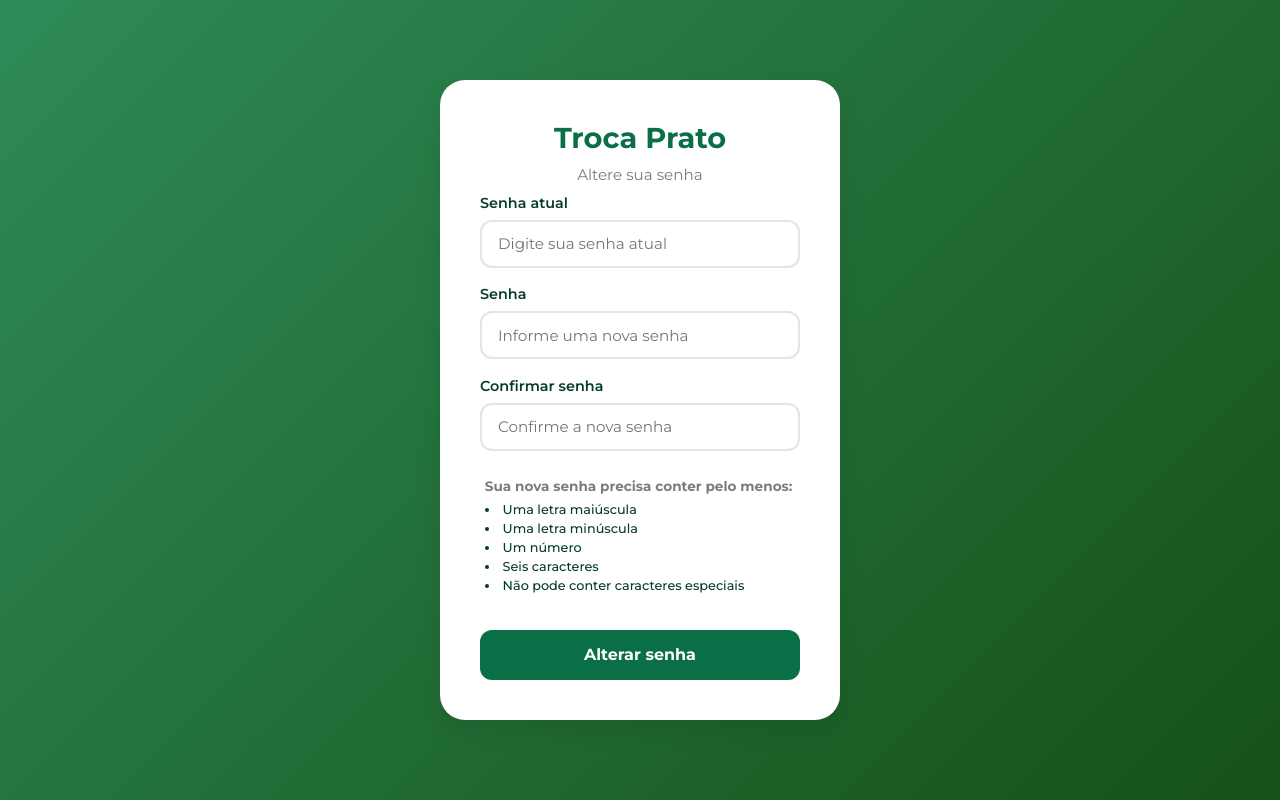
After one commit to gabriel-domonte/TrocaPrato, a Flask app: page /alterar-senha in a window 1280 px wide. The commit adds this page. Run offline with Flask 3, Linux system fonts and the light colour scheme; the visitor is signed in with stand-in values (Sample User, id 1); some web fonts are replaced.

Commit message:
feat: implementa alteração de senha

```diff
--- a/app/controller/autenticacao.py
+++ b/app/controller/autenticacao.py
@@ -1,5 +1,5 @@
 from flask import request, Blueprint, session, redirect, flash, render_template
-from app.models.autenticacao import logar, erros_login, cadastrar, erros_cadastro
+from app.models.autenticacao import erros_login, cadastrar, erros_cadastro, alterar_senha, erros_alterar_senha
 
 autenticacao_bp = Blueprint('autenticacao', __name__)
 
@@ -43,8 +43,7 @@ def cadastro():
         if not erros:
             cadastrar(usuario, senha1)
             flash('Cadastro realizado com sucesso')
-
-        return render_template('cadastro.html', erros=erros)
+            return redirect('/login')
 
     return render_template('cadastro.html', erros=erros)
 
@@ -53,3 +52,27 @@ def logout ():
     #remove o usuário da sessão e redireciona para página inicial
     session.pop('usuario_logado', None)
     return redirect('/')
+
+@autenticacao_bp.route('/alterar-senha', methods=['GET','POST'])
+def alteracao_senha():
+    #se o usuário não estiver logado, redireciona para página inicial
+    if 'usuario_logado' not in session:
+        return redirect('/')
+
+    erros = {}
+
+    #rece os dados do formulário e chama a função alterar_senha caso não haja erros
+    if request.method == 'POST':
+        usuario = session['usuario_logado']
+        senha_antiga = request.form['senha-antiga']
+        senha_nova = request.form['senha-nova']
+        confirmar_senha = request.form['confirmar-senha']
+
+        erros = erros_alterar_senha(usuario, senha_antiga, senha_nova, confirmar_senha)
+
+        if not erros:
+            alterar_senha(usuario, senha_nova)
+            flash('Senha alterada com sucesso')
+            return redirect('/perfil')
+
+    return render_template('alterar.html', erros=erros)
--- /dev/null
+++ b/app/templates/alterar.html
@@ -0,0 +1,87 @@
+
+<!DOCTYPE html>
+<html lang="pt-br">
+<head>
+    <meta charset="UTF-8">
+    <meta name="viewport" content="width=device-width, initial-scale=1.0">
+    <title>Alterar Senha - Trocaprato</title>
+
+    <link rel="stylesheet" href="{{ url_for('static', filename='css/autenticacao.css') }}">
+    <link rel="stylesheet" href="{{ url_for('static', filename='css/animation.css') }}">
+</head>
+<body>
+
+<section class="auth-container">
+
+    <div class="auth-card">
+
+        <h1><a href="/" class="entrada-fade">Troca Prato</a></h1>
+        <p>Altere sua senha</p>
+
+        <form method="POST" action="/alterar-senha">
+
+            <div class="campo">
+                <label for="senha-antiga">Senha atual</label>
+                <input
+                    type="password"
+                    id="senha-antiga"
+                    name="senha-antiga"
+                    placeholder="Digite sua senha atual"
+                >
+
+                {% if erros.senha_antiga %}
+                    <p class="erro animar-erro" id="msg-erro">{{ erros.senha_antiga }}</p>
+                {% endif %}
+            </div>
+
+            <div class="campo">
+                <label for="senha-nova">Senha</label>
+                <input
+                    type="password"
+                    id="senha-nova"
+                    name="senha-nova"
+                    placeholder="Informe uma nova senha"
+                >
+
+                {% if erros.senha_nova %}
+                    <p class="erro animar-erro" id="msg-erro">{{ erros.senha_nova }}</p>
+                {% endif %}
+            </div>
+
+            <div class="campo">
+                <label for="confirmar-senha">Confirmar senha</label>
+                <input
+                    type="password"
+                    id="confirmar-senha"
+                    name="confirmar-senha"
+                    placeholder="Confirme a nova senha"
+                >
+
+                {% if erros.confirmar_senha %}
+                    <p class="erro animar-erro" id="msg-erro">{{ erros.confirmar_senha }}</p>
+                {% endif %}
+            </div>
+
+            <div class="requisitos-senha">
+                <p>Sua nova senha precisa conter pelo menos:</p>
+                <ul>
+                    <li>Uma letra maiúscula</li>
+                    <li>Uma letra minúscula</li>
+                    <li>Um número</li>
+                    <li>Seis caracteres</li>
+                    <li>Não pode conter caracteres especiais</li>
+                </ul>
+            </div>
+
+            <button type="submit">
+                Alterar senha
+            </button>
+
+        </form>
+
+    </div>
+
+</section>
+
+</body>
+</html>
```
Also changed, not shown: app/models/autenticacao.py (+36 -0 lines), app/static/css/perfil.css (+19 -2 lines).
